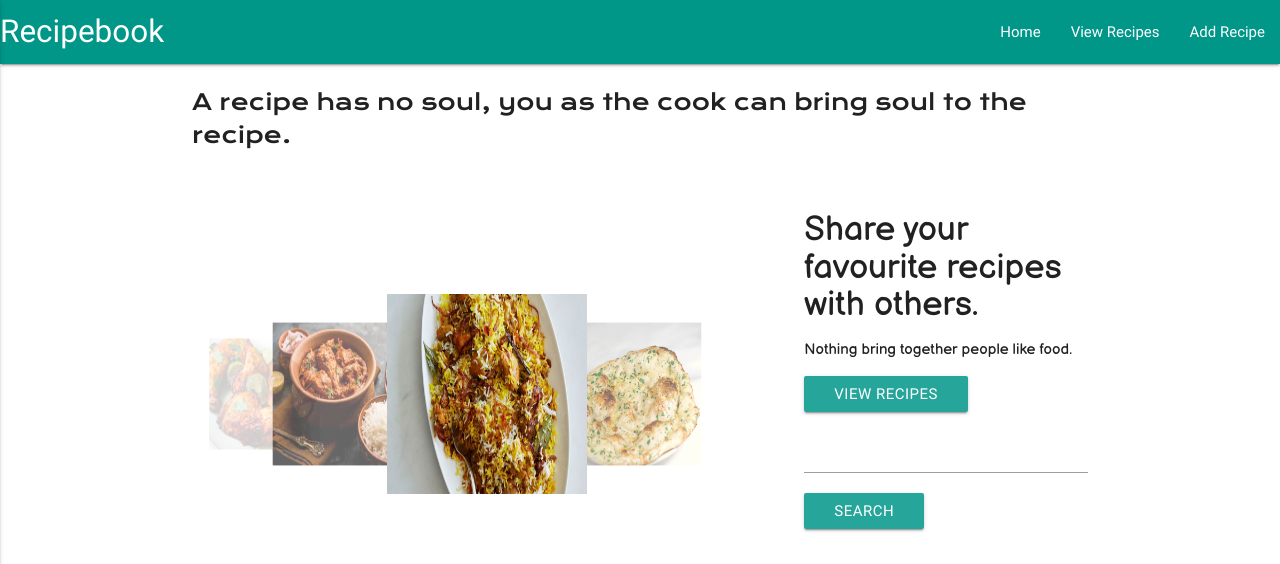
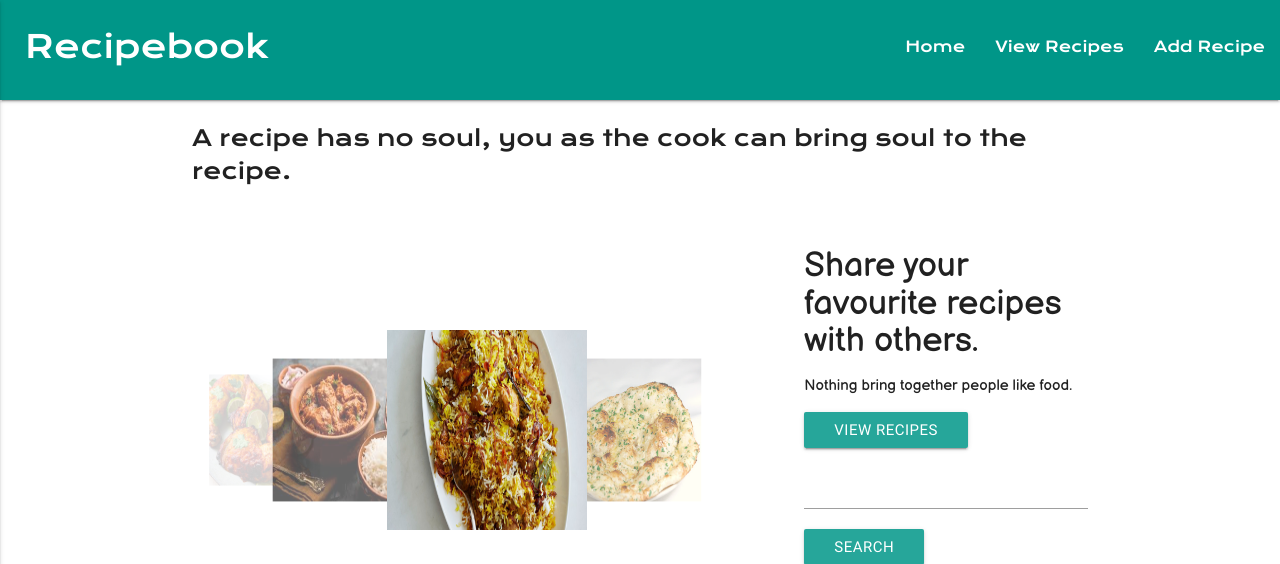
Before and after one commit to sohailshams/cookbook, a Flask app: page / in a window 1280 px wide. Shown: the top 564 px of the page. Run offline with Flask 2, Linux system fonts and the light colour scheme; some libraries are stand-ins or nearby versions.

Commit message:
Added font family krona to logo and nav links & styled navbar

```diff
--- a/static/css/style.css
+++ b/static/css/style.css
@@ -5,6 +5,18 @@
 .krona {
     font-family: 'Krona One', sans-serif;
 }
+/*----------------------------navbar */
+.navbar {
+    min-height: 100px;
+}
+.logo{
+    margin-left: 25px;
+    margin-top: 15px;
+}
+.nav-links {
+    margin-top: 15px;
+}
+
 .slogan{
     font-size: 22px;
     font-family: 'Krona One', sans-serif;
@@ -43,6 +55,7 @@ height: 200px;
 /*----------------------------Footer */
 .footer{
     margin-top: 10px;
+
 }
 .social-links li {
     display: inline;
--- a/templates/base.html
+++ b/templates/base.html
@@ -11,11 +11,11 @@
 
 <body>
 <header>
-<nav class=" teal">
+<nav class=" teal krona navbar">
     <div class="nav-wrapper">
-      <a href="{{url_for('index_recipe')}}" class="brand-logo">Recipebook</a>
+      <a href="{{url_for('index_recipe')}}" class="brand-logo logo">Recipebook</a>
       <a href="#" data-activates="mobile-demo" class="button-collapse"><i class="material-icons">menu</i></a>
-      <ul id="nav-mobile" class="right hide-on-med-and-down">
+      <ul id="nav-mobile" class="right hide-on-med-and-down nav-links">
         <li><a href="{{url_for('index_recipe')}}">Home</a></li>
         <li><a href="{{url_for('get_recipes')}}">View Recipes</a></li>
         <li><a href="{{url_for('add_recipe')}}">Add Recipe</a></li>
```
